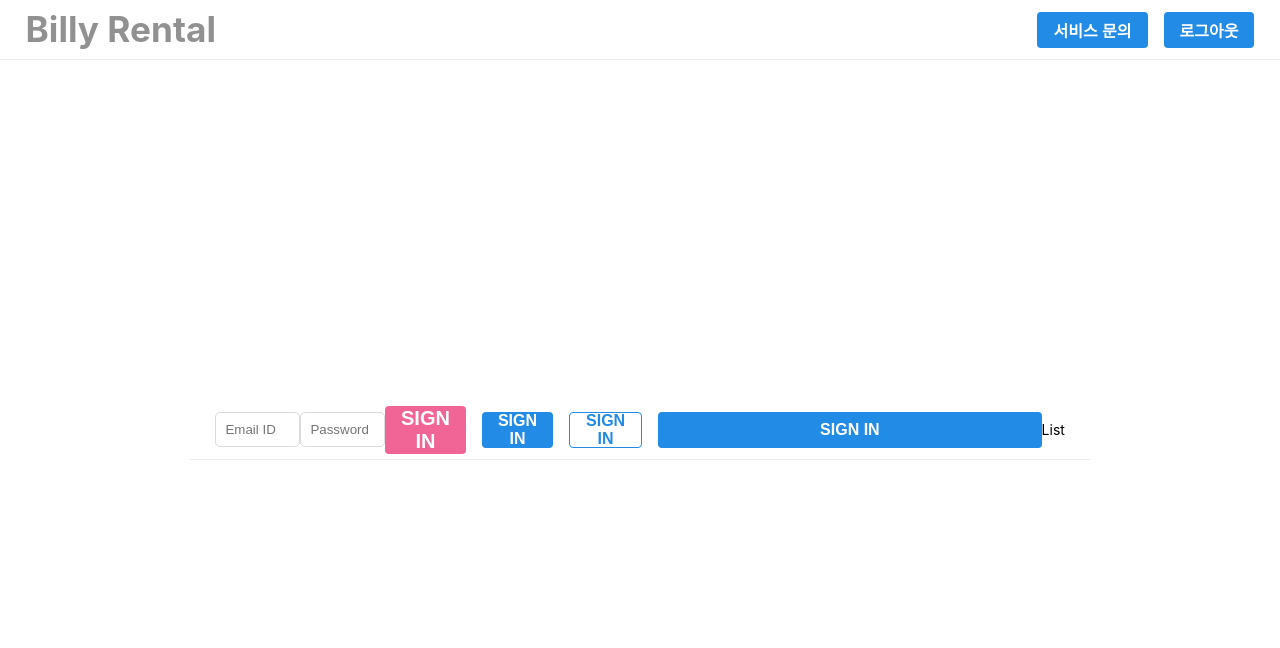
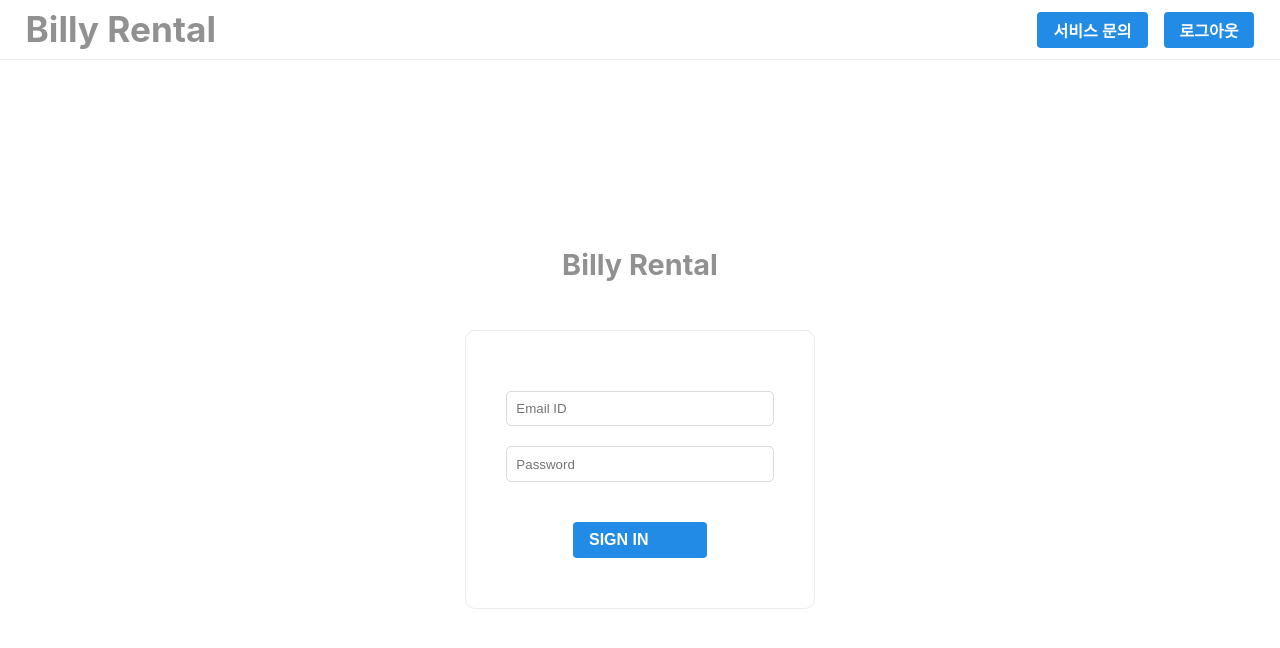
Before and after one commit to Jess2/billy, a React (Create React App) app: page / in a window 1280 px wide. Shown: the top 648 px of the page. Built offline with nearby package versions, Linux system fonts and the light colour scheme.

Commit message:
style: Login Page UI 개발

```diff
--- a/src/login/component/LoginForm.js
+++ b/src/login/component/LoginForm.js
@@ -4,30 +4,37 @@ import Button from '../../common/component/Button';
 import {Link} from "react-router-dom";
 
 const StyledForm = styled.form`
-  display: flex;
-  justify-content: space-between;
+  width: 100%;
   align-items: center;
-  height: 60px;
-  padding: 0 2vw;
-  background-color: #ffffff;
-  border-bottom: 1px solid #e9ecef;
+  padding: 50px 40px;
+  text-align: center;
+  border: 1px solid #e9ecef;
+  border-radius: 10px;
+
+  input {
+    margin: 10px 0;
+  }
+
+  button {
+    margin-top: 30px;
+    min-width: 50%;
+    text-align: center;
+    max-width: 100%;
+  }
 `;
 
 export default function LoginForm() {
   return <>
     <StyledForm>
-      <label htmlFor="user-id">
-        <input id="user-id" type="text" placeholder="Email ID"/>
-      </label>
-      <label htmlFor="user-pw">
-        <input id="user-pw" type="text" placeholder="Password"/>
-      </label>
-      <Button type="submit" color="pink" size="large">SIGN IN</Button>
-      <Button type="submit">SIGN IN</Button>
-      <Button type="submit" outline>SIGN IN</Button>
-      <Button type="submit" fullWidth>SIGN IN</Button>
-
-      <Link to="/list">List</Link>
+      <label htmlFor="user-id" />
+      <input id="user-id" type="text" placeholder="Email ID"/>
+      <label htmlFor="user-pw" />
+      <input id="user-pw" type="text" placeholder="Password"/>
+      <Link to="/list">
+        <Button type="submit">
+          SIGN IN
+        </Button>
+      </Link>
     </StyledForm>
   </>;
 }
--- a/src/login/container/Login.js
+++ b/src/login/container/Login.js
@@ -3,18 +3,32 @@ import styled from 'styled-components';
 import LoginForm from "../component/LoginForm";
 
 export default function Login() {
-
-  const StyledLogin = styled.div`
+  const StyledWrapper = styled.div`
     display: flex;
     justify-content: center;
     align-items: center;
     width: 100%;
     height: calc(100vh - 60px);
   `;
+  const StyledLogin = styled.div`
+    width: 350px;
+    max-width: 80%;
+    text-align: center;
+  `;
+
+  const StyledLogo = styled.h3`
+      color: #919191;
+      margin-bottom: 50px;
+  `;
 
   return (
-    <StyledLogin>
-      <LoginForm></LoginForm>
-    </StyledLogin>
+    <StyledWrapper>
+      <StyledLogin>
+        <StyledLogo>
+          Billy Rental
+        </StyledLogo>
+        <LoginForm></LoginForm>
+      </StyledLogin>
+    </StyledWrapper>
   );
 }
```
